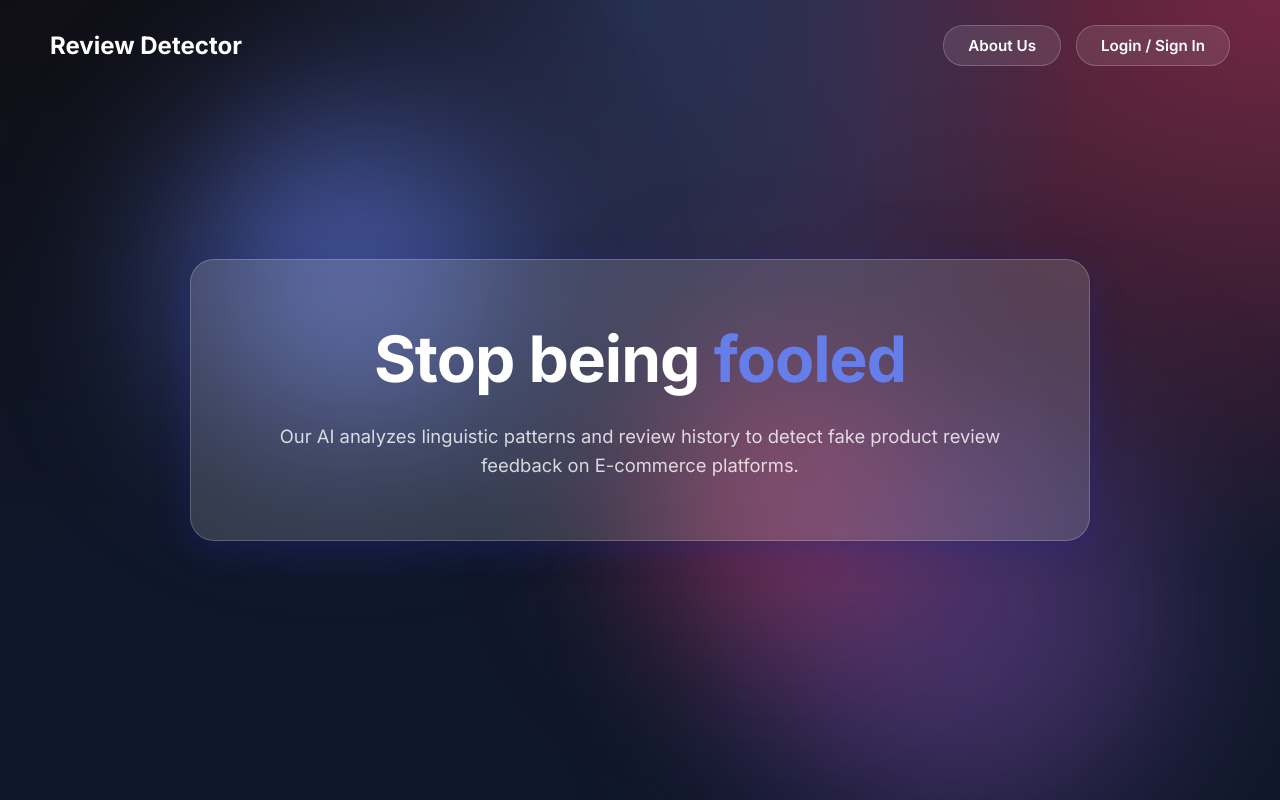
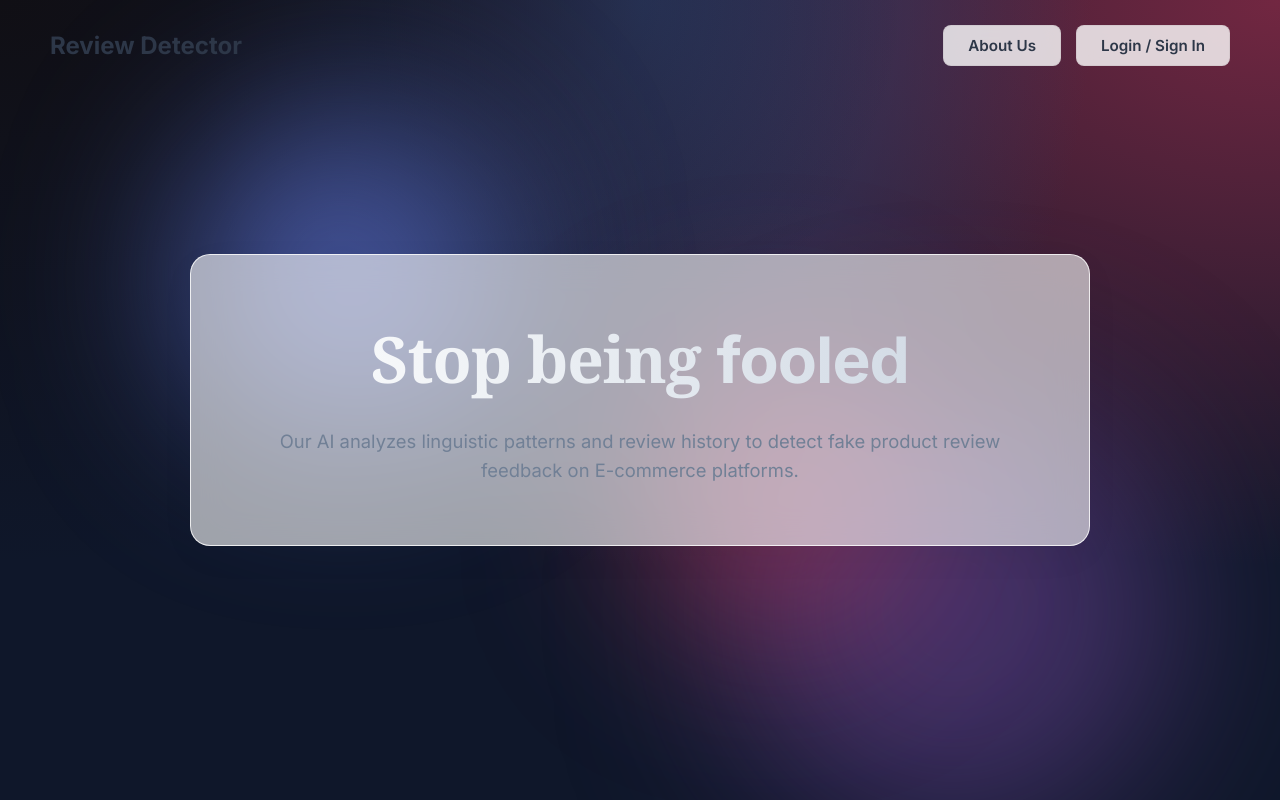
Before and after one commit to roshniversaforge-maker/detection-, a Flask app: page / in a window 1280 px wide. Run offline with Flask 3, Linux system fonts and the light colour scheme; parts of the project's set-up code (start-up, migrations or seed data) failed here and were passed over.

Commit message:
Update home.html

```diff
--- a/templates/home.html
+++ b/templates/home.html
@@ -2,7 +2,7 @@
 
 {% block content %}
 <style>
-    /* Home Navigation */
+    /* Home Navigation overrides for landing page */
     .home-nav {
         position: absolute;
         top: 0;
@@ -18,7 +18,7 @@
     .home-brand {
         font-size: 1.5rem;
         font-weight: 700;
-        color: var(--text-light); /* White text */
+        color: var(--text-main);
     }
 
     .home-actions {
@@ -26,12 +26,12 @@
         gap: 15px;
     }
 
-    .btn-nav {
-        background: rgba(255, 255, 255, 0.1);
-        color: var(--text-light);
-        border: 1px solid rgba(255, 255, 255, 0.2);
+    .btn-light-nav {
+        background: rgba(255, 255, 255, 0.8);
+        color: var(--text-main);
+        border: 1px solid rgba(0, 0, 0, 0.05);
         padding: 10px 24px;
-        border-radius: 20px;
+        border-radius: 8px;
         text-decoration: none;
         font-weight: 600;
         font-size: 0.95rem;
@@ -40,9 +40,10 @@
         backdrop-filter: blur(10px);
     }
 
-    .btn-nav:hover {
-        background: rgba(255, 255, 255, 0.2);
+    .btn-light-nav:hover {
+        background: #ffffff;
         transform: translateY(-2px);
+        box-shadow: 0 4px 12px rgba(0, 0, 0, 0.05);
     }
 
     /* Hero Section */
@@ -59,40 +60,37 @@
     }
 
     .hero-card {
+        background: rgba(255, 255, 255, 0.6); /* Translucent white card from image 1 */
+        backdrop-filter: blur(18px);
+        -webkit-backdrop-filter: blur(18px);
+        border: 1px solid rgba(255, 255, 255, 0.8);
+        border-radius: 20px;
         padding: 60px 40px;
         max-width: 900px;
         width: 100%;
         text-align: center;
-    } /* Inheriting colors from .glass-container */
+        box-shadow: 0 10px 40px rgba(0, 0, 0, 0.03);
+    }
 
     h1.hero-title {
         font-size: 4rem;
-        font-family: 'Inter', sans-serif;
-        font-weight: 800;
-        color: var(--text-light);
-        background: none;
-        -webkit-text-fill-color: initial;
+        font-family: 'Georgia', serif;
+        font-weight: bold;
+        color: var(--text-main);
         margin-bottom: 25px;
         letter-spacing: -1px;
     }
 
     .highlight-blue {
-        color: #667eea; /* Soft bright purplish-blue matching theme */
+        color: #4285F4;
     }
 
     p.hero-subtitle {
         font-size: 1.15rem;
         line-height: 1.6;
-        color: rgba(255, 255, 255, 0.8);
+        color: var(--text-muted);
         max-width: 750px;
         margin: 0 auto;
-    }
-
-    /* Keep the modal title white too since we're using dark mode exclusively now */
-    #aboutModal h2 {
-        color: var(--text-light);
-        background: none;
-        -webkit-text-fill-color: initial;
     }
 </style>
 
@@ -100,14 +98,14 @@
 <nav class="home-nav">
     <div class="home-brand">Review Detector</div>
     <div class="home-actions">
-        <button class="btn-nav" onclick="document.getElementById('aboutModal').style.display='flex'">About Us</button>
-        <a href="{{ url_for('login') }}" class="btn-nav">Login / Sign In</a>
+        <button class="btn-light-nav" onclick="document.getElementById('aboutModal').style.display='flex'">About Us</button>
+        <a href="{{ url_for('login') }}" class="btn-light-nav">Login / Sign In</a>
     </div>
 </nav>
 
 <!-- Hero Section -->
 <div class="hero-container">
-    <div class="hero-card glass-container">
+    <div class="hero-card">
         <h1 class="hero-title">Stop being <span class="highlight-blue">fooled</span></h1>
         <p class="hero-subtitle">Our AI analyzes linguistic patterns and review history to detect fake product review feedback on E-commerce platforms.</p>
     </div>
```
